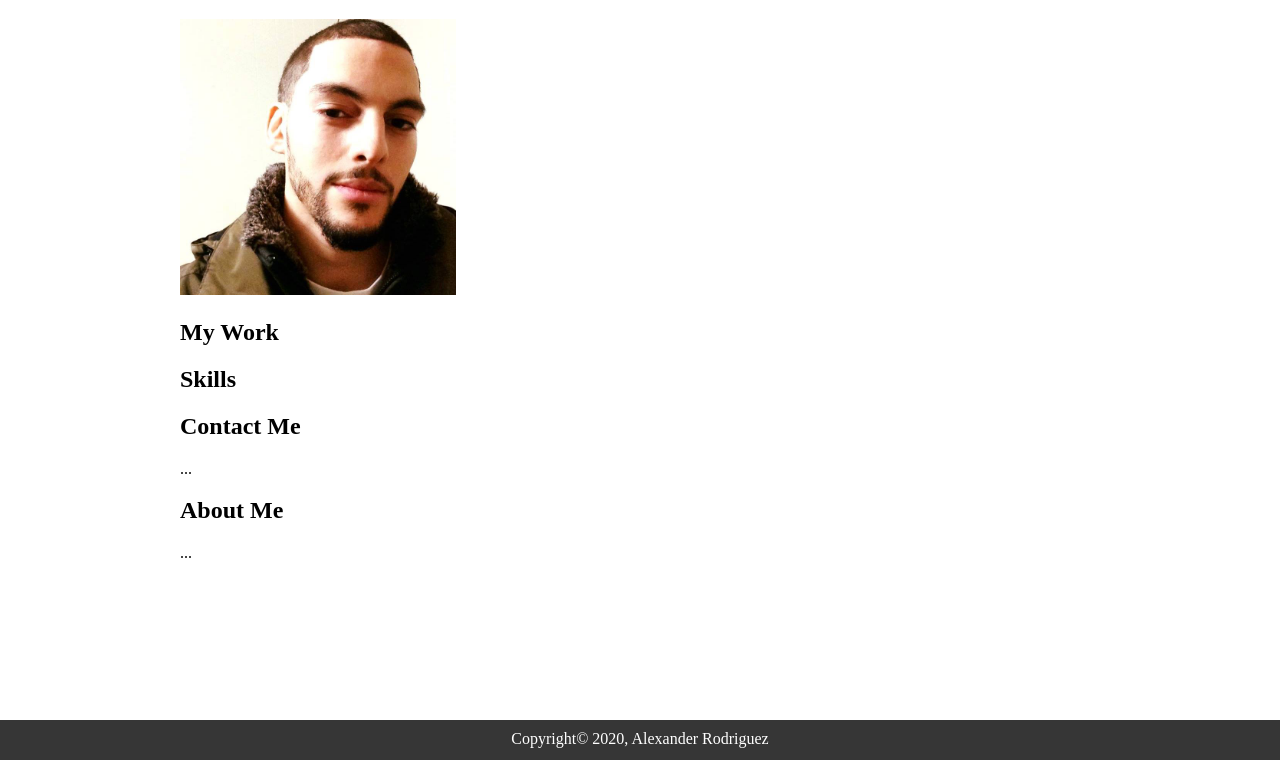
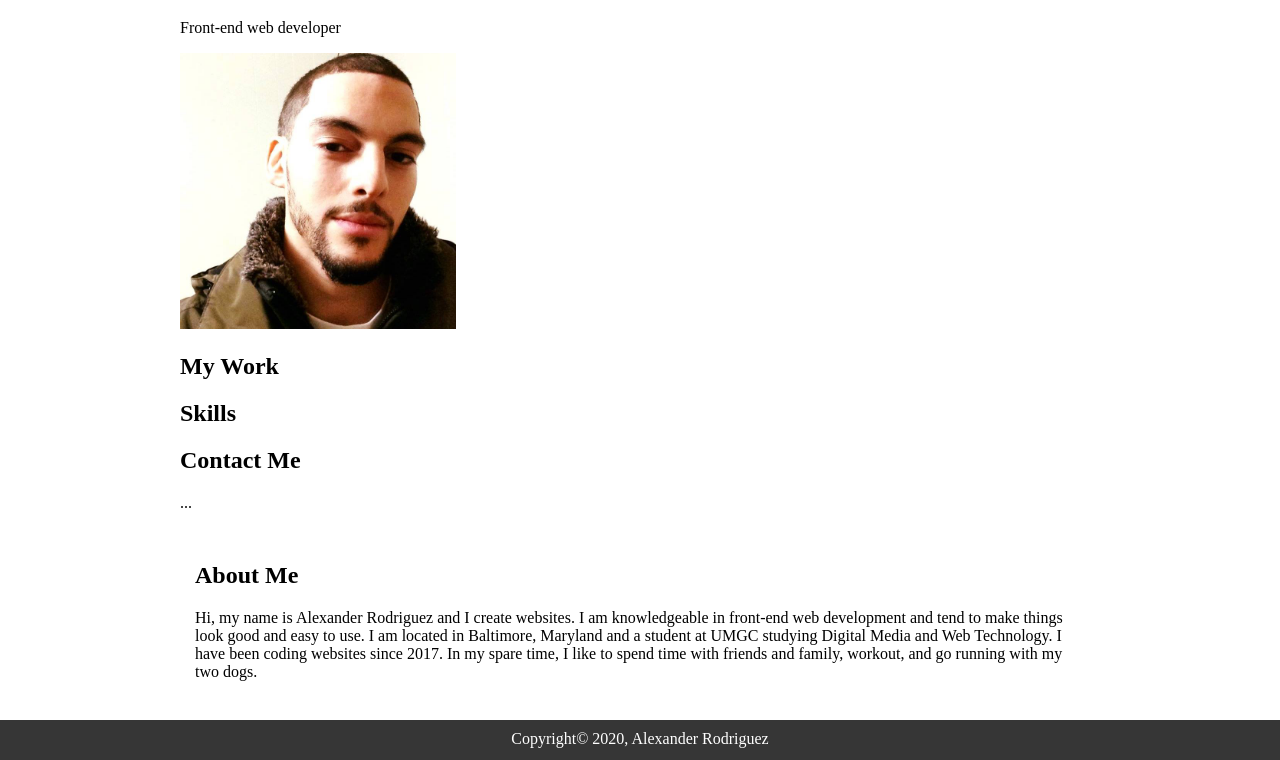
Before and after one commit to arodriguez175/portfolio, a plain HTML site: page index.html in a window 1280 px wide. Shown: the part 109-869 px from the top of the page. Drawn offline with Linux system fonts and the light colour scheme.

Commit message:
Added content on about me section.

```diff
--- a/index.html
+++ b/index.html
@@ -29,19 +29,24 @@
     <div id="page-container">
         <div id="content-wrap">
 
+            <!-- Heading -->
             <div class="container">
                 <h1>Alexander Rodriguez</h1>
+                <p>Front-end web developer</p>
             </div>
 
+            <!-- Picture -->
             <div class="container">
                 <img src="images/me.jpg">
             </div>
 
+            <!-- Projects -->
             <div class="container">
                 <h2>My Work</h2>
                 <!-- grid of projects -->
             </div>
 
+            <!-- Skills -->
             <div class="container">
                 <h2>Skills</h2>
                 <!-- try using grid or list format -->
@@ -49,14 +54,20 @@
                 <!-- add icons to skills -->
             </div>
 
+            <!-- Contact -->
             <div class="container">
                 <h2>Contact Me</h2>
                 <p>...</p>
             </div>
 
+            <!-- About -->
             <div class="container">
-                <h2>About Me</h2>
-                <p>...</p>
+                <div class="row">
+                    <div class="col-12">
+                        <h2>About Me</h2>
+                        <p>Hi, my name is Alexander Rodriguez and I create websites. I am knowledgeable in front-end web development and tend to make things look good and easy to use. I am located in Baltimore, Maryland and a student at UMGC studying Digital Media and Web Technology. I have been coding websites since 2017. In my spare time, I like to spend time with friends and family, workout, and go running with my two dogs.</p>
+                    </div>
+                </div>
             </div>
 
         </div>
```
Also changed, not shown: stylesheet.scss (line endings or trailing spaces).
